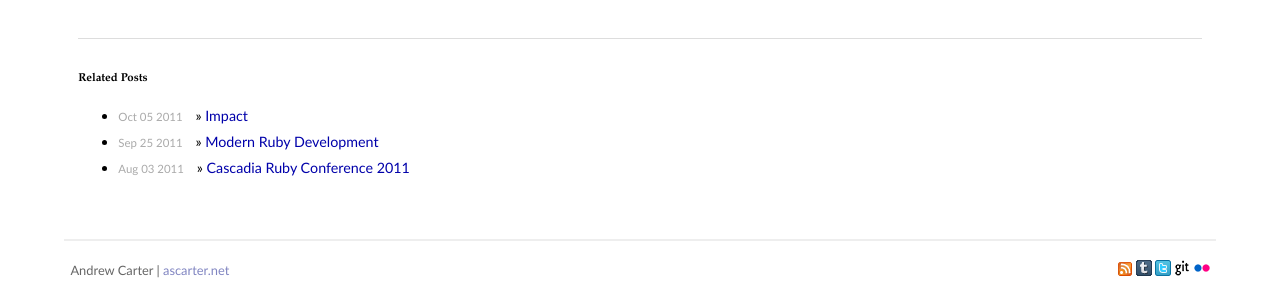
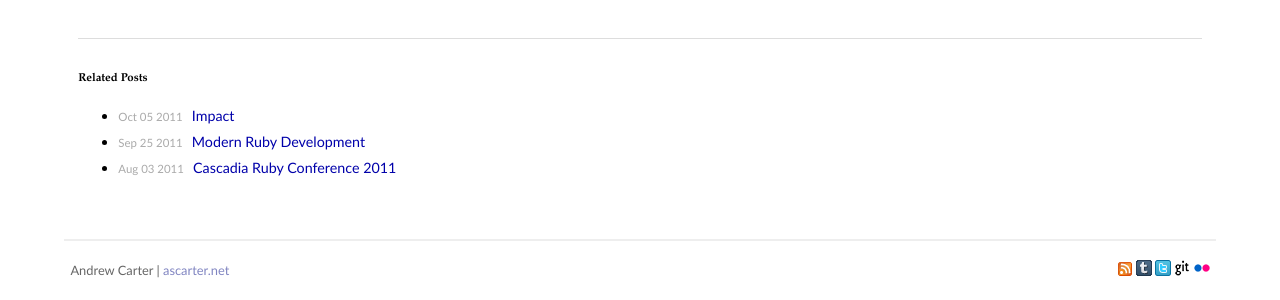
Before and after one commit to ascarter/ascarter.github.io, a Jekyll site: the page built from _posts/2010-06-07-railsconf-2010.markdown, in a window 1280 px wide. Shown: the part 355-655 px from the top of the page. Built offline with Jekyll 4.4.1, drawn with Linux system fonts in a browser that asks for light colours; Markdown is read by kramdown in place of the engine named in the settings.

Commit message:
Post layout formatting

```diff
--- a/_includes/postdetail.html
+++ b/_includes/postdetail.html
@@ -1,5 +1,5 @@
 <div id="{{ post.id }}" class="post">
 <span class="title"><a href="{{ post.url }}">{{ post.title }}</a></span>
 {{ post.content }}
-<span class="summary">{{ post.date | date: "%b %d" }} &raquo; <a href="{{ post.url }}">permalink</a></span>
+<span class="summary">{{ post.date | date: "%b %d" }} | <a href="{{ post.url }}">permalink</a></span>
 </div>
--- a/_layouts/post.html
+++ b/_layouts/post.html
@@ -12,7 +12,7 @@
   <h3>Related Posts</h3>
   <ul class="posts">
     {% for post in site.related_posts limit:3 %}
-      <li><span>{{ post.date | date: "%b %d %Y" }}</span> &raquo; <a href="{{ post.url }}">{{ post.title }}</a></li>
+      <li><span>{{ post.date | date: "%b %d %Y" }}</span><a href="{{ post.url }}">{{ post.title | xml_escape }}</a></li>
     {% endfor %}
   </ul>
 </div>
```
